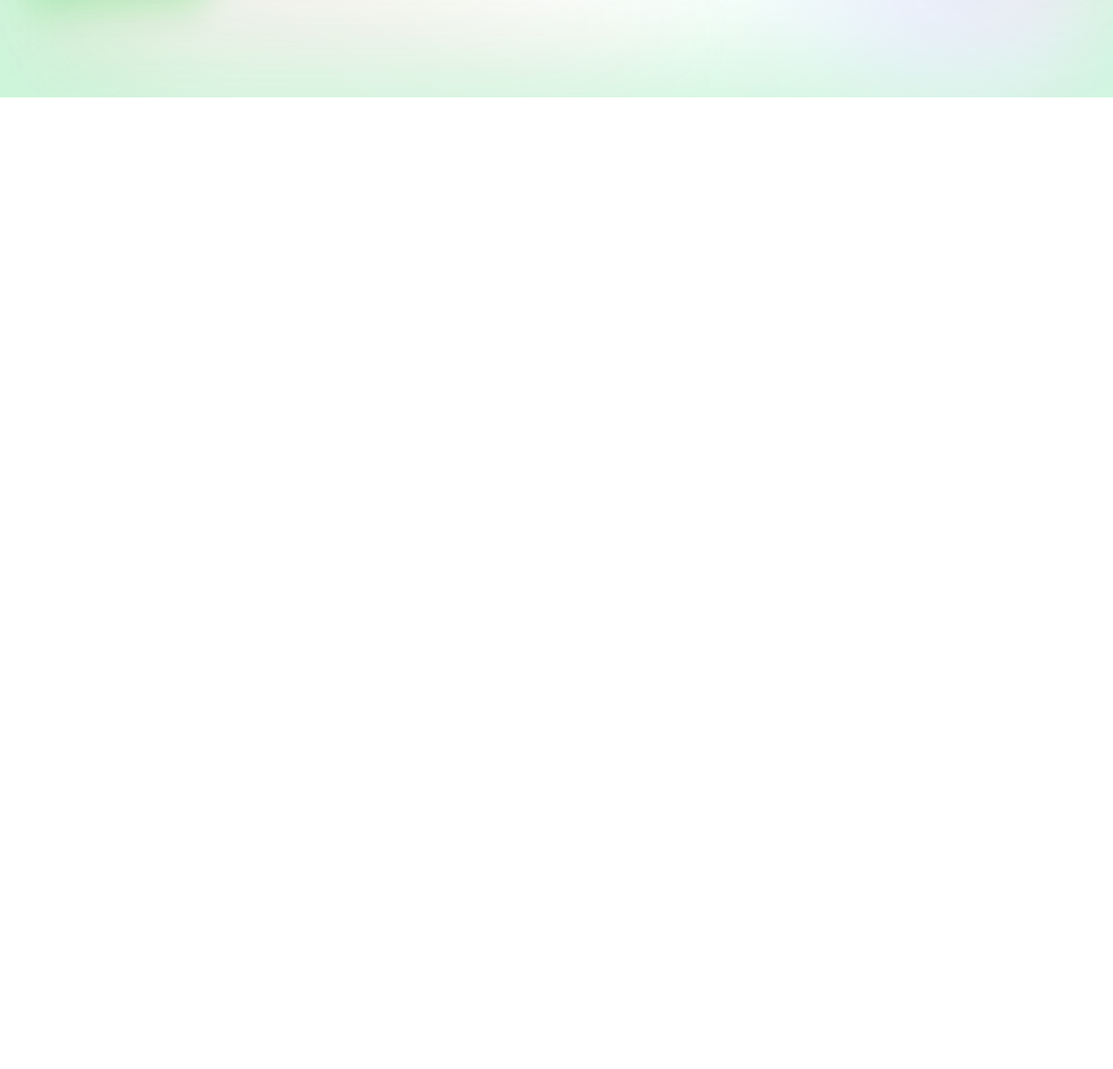
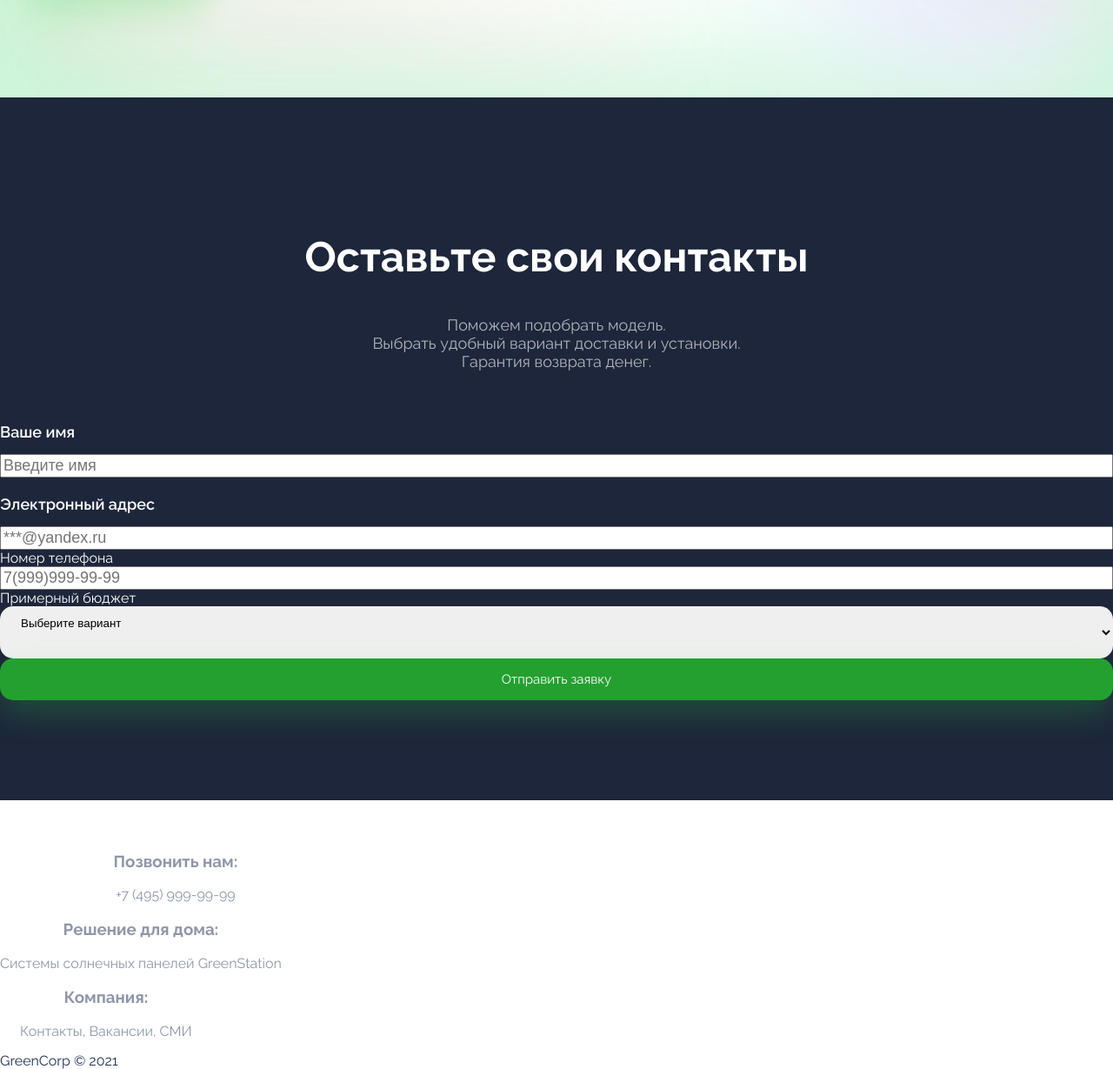
Before and after one commit to Nikotinamida-Vitaly/green-corp-landing, a plain HTML site: page index.html in a window 1280 px wide. Shown: the part 709-1938 px from the top of the page at 87% size. Before the commit the page ends 821 px from the top, so only its background shows below. Drawn offline with Linux system fonts and the light colour scheme.

Commit message:
Вторая версия проекта

```diff
--- a/index.html
+++ b/index.html
@@ -24,5 +24,59 @@
       <img class="about__image" src="img/solar-panel.png">
     </div>
   </section>
+  <section class="form">
+    <div class="form__containter">
+      <h1>Оставьте свои контакты</h1>
+      <p>Поможем подобрать модель.<br> Выбрать удобный вариант доставки и установки.<br> Гарантия возврата денег.</p>
+    </div>
+    <form>
+      <div class="form__group">
+      <label for="name">Ваше имя</label>
+      <input type="text" placeholder="Введите имя" id="name">
+      </div>
+      <div class="form__group">
+        <label for="email">Электронный адрес</label>
+      <input type="text" placeholder="***@yandex.ru" id="email"
+      </div>
+      <div class="form__group"
+      <label for="phone">Номер телефона</label>
+      <input type="text" placeholder="7(999)999-99-99" id="phone"
+    </div>
+    <div class="form__group"
+      <label for="budget">Примерный бюджет</label>
+      <select>
+        <option value>Выберите вариант</option>>
+        <option value="10 000-30 000₽">10-30</option>
+        <option value="30 000-60 000₽">30-60</option>
+        <option value="60 000-100 000₽">60-1000</option>
+        <option value="100 000₽">100+</option>
+      </select>
+    </div>
+    <button type="submit">Отправить заявку</button>
+  </form>
+  </section>
+  <footer>
+    <div class="footer__container">
+      <div class="footer__group">
+        <h3>Позвонить нам:</h3>
+        <div class="footer__links">
+          <a href="#tel:74959999999">+7 (495) 999-99-99</a>
+        </div>
+        <div class="footer__group">
+          <h3>Решение для дома:</h3>
+          <div class="footer__links">
+            <a href="#Солнечные панели GreenRobotic">Системы солнечных панелей GreenStation</a>
+          </div>
+          <div class="footer__group">
+            <h3>Компания:</h3>
+            <div class="footer__links">
+              <a href="#Contacs">Контакты, Вакансии, СМИ</a>
+            </div>
+          </div>
+        </div>
+      </div>
+    </div>
+    <div class="footer__copyright">GreenCorp © 2021</div>
+  </footer>
 </body>
 </html>
--- a/main.css
+++ b/main.css
@@ -70,3 +70,86 @@ header {
     background-position: center;
     background-size: cover;
   }
+  .form__container {
+    width: 550px;
+    display: flex;
+    align-items: center;
+    justify-content: space-around;
+  }
+  .form {
+    background-color: #1d263a;
+    color: #fff;
+    padding-top: 115px;
+    padding-bottom: 115px;
+    text-align: center;
+  }
+  .form h1 {
+    font-size: 48px;
+  }
+  .form p {
+    font-size: 18px; opacity: 0.65;
+  }
+  .form__group {
+    display: flex;
+    flex-direction: column;
+    text-align: left;
+  }
+  .form form {
+    display: grid;
+    grid-gap: 20px;
+    margin-top: 60px;
+  }
+  .form label {
+    font-size: 18px;
+    font-weight: 600;
+    margin-bottom: 15px;
+  }
+  .form input {
+    font-size: 18px;
+    color: #213053;
+  }
+  .form select {
+    height: 60px;
+    padding: 0 0 20px 20px;
+    border-radius: 15px;
+    border: none;
+  }
+  .form__submit {
+    font-size: 18px;
+    font-weight: 600;
+    margin-top: 40px;
+  }
+  .select {
+    appearance: none;
+  }
+  .input {
+    outline: none;
+  }
+.button:hover {
+background-color: #f6980c;
+box-shadow: 0 16px 36px rgba(246 152 12/20%);
+transition: background-color 0.3 ease-in ;
+}
+.footer {
+  margin: 90px 90px 20px 20px;
+  font-size: 16px;
+  font-weight: 600;
+}
+.footer__container {
+  display: flex;
+  margin-top: 40px;
+  text-align: center;
+  opacity: 0.5;
+}
+.footer__group {
+  margin-right: 80px;
+}
+.h3 {
+  font-size: 16px;
+  opacity: 0.7;
+  margin-bottom: 30px;
+}
+.footer__links {
+  flex-direction: column;
+  margin-bottom: 15px;
+}
```
